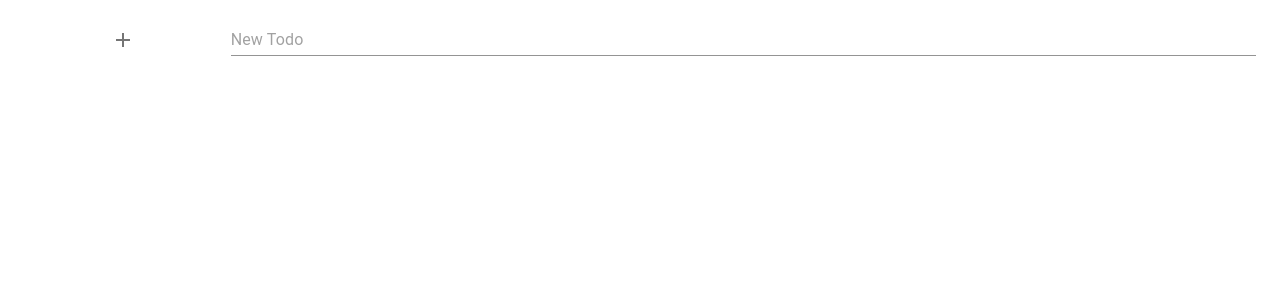
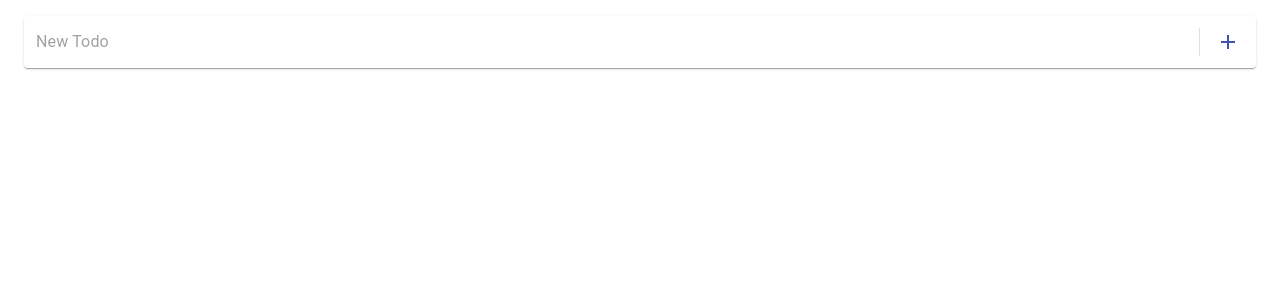
Before and after one commit to RuairidhCa/redux-todo, a React (Create React App) app: page / in a window 1280 px wide. Shown: the top 300 px of the page. Built offline with nearby package versions, Linux system fonts and the light colour scheme.

Commit message:
Refactoring, styling Add Todo input

```diff
--- a/src/Components/AddTodo.tsx
+++ b/src/Components/AddTodo.tsx
@@ -1,5 +1,7 @@
 import React, { useState } from "react";
-import { Grid, IconButton, TextField } from "@material-ui/core";
+
+import { makeStyles, Theme, createStyles } from "@material-ui/core/styles";
+import { IconButton, Paper, InputBase, Divider } from "@material-ui/core";
 
 import { useDispatch } from "react-redux";
 
@@ -7,7 +9,26 @@ import { addTodo } from "../features/todo/todoSlice";
 
 import AddIcon from "@material-ui/icons/Add";
 
+const useStyles = makeStyles((theme: Theme) =>
+  createStyles({
+    root: {
+      padding: "2px 4px",
+      display: "flex",
+      alignItems: "center",
+    },
+    input: {
+      marginLeft: theme.spacing(1),
+      flex: 1,
+    },
+    divider: {
+      height: 28,
+      margin: 4,
+    },
+  })
+);
+
 function AddTodo() {
+  const classes = useStyles();
   const dispatch = useDispatch();
 
   const [todoText, setTodoText] = useState("");
@@ -18,34 +39,43 @@ function AddTodo() {
     setTodoText(event.target.value);
   }
 
+  function validateAndDispatch() {
+    if (todoText !== "") {
+      dispatch(addTodo({ text: todoText, complete: false }));
+    }
+  }
+
   function addTodo_SubmitHandler(event: React.FormEvent) {
     event.preventDefault();
-    dispatch(addTodo({ text: todoText, complete: false }));
+    validateAndDispatch();
   }
+
+  function addTodo_ClickHandler(event: React.MouseEvent<HTMLButtonElement>) {
+    validateAndDispatch();
+  }
+
   return (
-    <form onSubmit={addTodo_SubmitHandler}>
-      <Grid container alignItems="center" spacing={1}>
-        <Grid item xs={2}>
-          <IconButton
-            // edge="end"
-            aria-label="delete"
-            onClick={() =>
-              dispatch(addTodo({ text: todoText, complete: false }))
-            }
-          >
-            <AddIcon />
-          </IconButton>
-        </Grid>
-        <Grid item xs={10}>
-          <TextField
-            id="addTodo"
-            placeholder="New Todo"
-            onChange={addTodoInput_ChangeHandler}
-            fullWidth
-          />
-        </Grid>
-      </Grid>
-    </form>
+    <Paper
+      onSubmit={addTodo_SubmitHandler}
+      component="form"
+      className={classes.root}
+    >
+      <InputBase
+        className={classes.input}
+        placeholder="New Todo"
+        onChange={addTodoInput_ChangeHandler}
+        inputProps={{ "aria-label": "new todo" }}
+        fullWidth
+      />
+      <Divider orientation="vertical" className={classes.divider} />
+      <IconButton
+        color="primary"
+        aria-label="add"
+        onClick={addTodo_ClickHandler}
+      >
+        <AddIcon />
+      </IconButton>
+    </Paper>
   );
 }
 
--- a/src/Components/TodoItem.tsx
+++ b/src/Components/TodoItem.tsx
@@ -28,6 +28,7 @@ function TodoItem({ index, todo }: ITodoItemProps) {
   function deleteButton_ClickHandler() {
     dispatch(removeTodo({ index }));
   }
+
   return (
     <ListItem button onClick={listItem_ClickHandler}>
       <ListItemIcon>
@@ -35,11 +36,7 @@ function TodoItem({ index, todo }: ITodoItemProps) {
       </ListItemIcon>
       <ListItemText id={`todo-${index}`} primary={todo.text} />
       <ListItemSecondaryAction>
-        <IconButton
-          edge="end"
-          aria-label="delete"
-          onClick={deleteButton_ClickHandler}
-        >
+        <IconButton aria-label="delete" onClick={deleteButton_ClickHandler}>
           <DeleteIcon />
         </IconButton>
       </ListItemSecondaryAction>
--- a/src/features/todo/Todo.tsx
+++ b/src/features/todo/Todo.tsx
@@ -1,23 +1,19 @@
 import React from "react";
 
-import { useSelector, useDispatch } from "react-redux";
-import { addTodo, removeTodo, toggleComplete, selectTodos } from "./todoSlice";
+import { useSelector } from "react-redux";
+import { selectTodos } from "./todoSlice";
 
 import TodoList from "../../Components/TodoList";
 import AddTodo from "../../Components/AddTodo";
 import { Container } from "@material-ui/core";
 
 export default function Todo() {
-  const dispatch = useDispatch();
-
   const todos = useSelector(selectTodos);
-  const todosList = todos.map((todo) => {
-    return <div>{todo.text}</div>;
-  });
 
   return (
     <Container>
       <TodoList todos={todos} />
+
       <AddTodo />
     </Container>
   );
```
